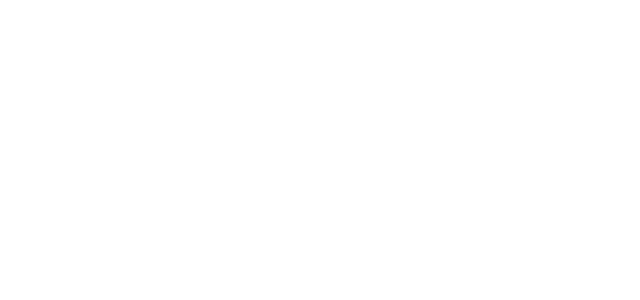
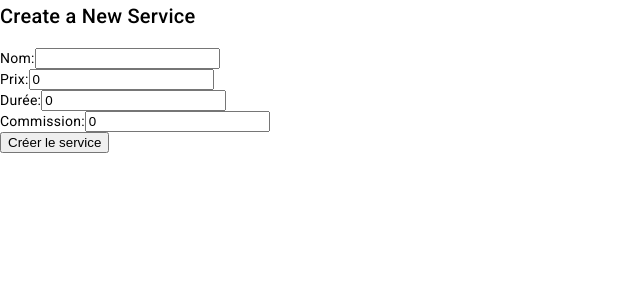
Before and after one commit to Ando-Mickael/m1p11mean-Ando-Tiany, an Angular app in the folder client/: page /services in a window 1280 px wide. Before the commit this address led to /. Shown: the top 300 px of the page, without its empty margins (0-640 px from the left). Built offline with nearby package versions, Linux system fonts and the light colour scheme.

Commit message:
create a service

```diff
--- a/client/src/app/app-routing.module.ts
+++ b/client/src/app/app-routing.module.ts
@@ -7,6 +7,7 @@
 import {LoginComponent} from "./login/login.component";
 import {HomeEmployeeComponent} from "./home-employee/home-employee.component";
 import {HomeManagerComponent} from "./home-manager/home-manager.component";
+import {ServiceComponent} from "./service/service.component";
 
 const routes: Routes = [
   { path: '', component: HomeComponent },
@@ -16,6 +17,7 @@
   { path: 'client', component: HomeClientComponent },
   { path: 'employee', component: HomeEmployeeComponent },
   { path: 'manager', component: HomeManagerComponent },
+  { path: 'services', component: ServiceComponent },
 ];
 
 @NgModule({
--- a/client/src/app/app.module.ts
+++ b/client/src/app/app.module.ts
@@ -17,6 +17,7 @@
 import {HomeEmployeeComponent} from "./home-employee/home-employee.component";
 import { provideAnimationsAsync } from '@angular/platform-browser/animations/async';
 import { HomeManagerComponent } from './home-manager/home-manager.component';
+import { ServiceComponent } from './service/service.component';
 
 @NgModule({
   declarations: [
@@ -27,7 +28,8 @@
     HomeClientComponent,
     HomeEmployeeComponent,
     LoginComponent,
-    HomeManagerComponent
+    HomeManagerComponent,
+    ServiceComponent
   ],
   imports: [BrowserModule, AppRoutingModule, FormsModule, ReactiveFormsModule, HttpClientModule, DragDropModule,MatIconModule,],
   providers: [AuthService, provideAnimationsAsync()],
--- /dev/null
+++ b/client/src/app/service/service.component.html
@@ -0,0 +1,26 @@
+<div>
+  <h2>Create a New Service</h2>
+  <form (ngSubmit)="onSubmit()">
+    <div class="form-group">
+      <label for="name">Nom:</label>
+      <input type="text" id="name" [(ngModel)]="serviceName" name="name" required />
+    </div>
+
+    <div class="form-group">
+      <label for="price">Prix:</label>
+      <input type="number" id="price" [(ngModel)]="servicePrice" name="price" required />
+    </div>
+
+    <div class="form-group">
+      <label for="duration">Durée:</label>
+      <input type="number" id="duration" [(ngModel)]="serviceDuration" name="duration" required />
+    </div>
+
+    <div class="form-group">
+      <label for="commissionRate">Commission:</label>
+      <input type="number" id="commissionRate" [(ngModel)]="serviceCommissionRate" name="commissionRate" required />
+    </div>
+
+    <button type="submit">Créer le service</button>
+  </form>
+</div>
--- /dev/null
+++ b/client/src/app/service/service.component.ts
@@ -0,0 +1,36 @@
+import { Component } from '@angular/core';
+import { ServiceService } from '../services/service.service';
+
+@Component({
+  selector: 'app-service',
+  templateUrl: './service.component.html',
+  styleUrls: ['./service.component.css']
+})
+export class ServiceComponent {
+  serviceName: string = '';
+  servicePrice: number = 0;
+  serviceDuration: number = 0;
+  serviceCommissionRate: number = 0;
+
+  constructor(private serviceService: ServiceService) {}
+
+  onSubmit() {
+    const newService = {
+      name: this.serviceName,
+      price: this.servicePrice,
+      duration: this.serviceDuration,
+      commissionRate: this.serviceCommissionRate
+    };
+
+    this.serviceService.createService(newService).subscribe(
+      (createdService) => {
+        console.log('Service created successfully', createdService);
+        // You can handle success, e.g., show a success message
+      },
+      (error) => {
+        console.error('Error creating service', error);
+        // You can handle errors, e.g., show an error message
+      }
+    );
+  }
+}
--- /dev/null
+++ b/client/src/app/services/service.service.ts
@@ -0,0 +1,16 @@
+import { Injectable } from '@angular/core';
+import { HttpClient } from '@angular/common/http';
+import { Observable } from 'rxjs';
+
+@Injectable({
+  providedIn: 'root'
+})
+export class ServiceService {
+  private apiUrl = 'http://localhost:3000/services';
+
+  constructor(private http: HttpClient) {}
+
+  createService(newService: any): Observable<any> {
+    return this.http.post<any>(this.apiUrl, newService);
+  }
+}
```
Also changed, not shown: client/src/app/service/service.component.css (added), 2 other files (tests, documents, lock files or other folders).
